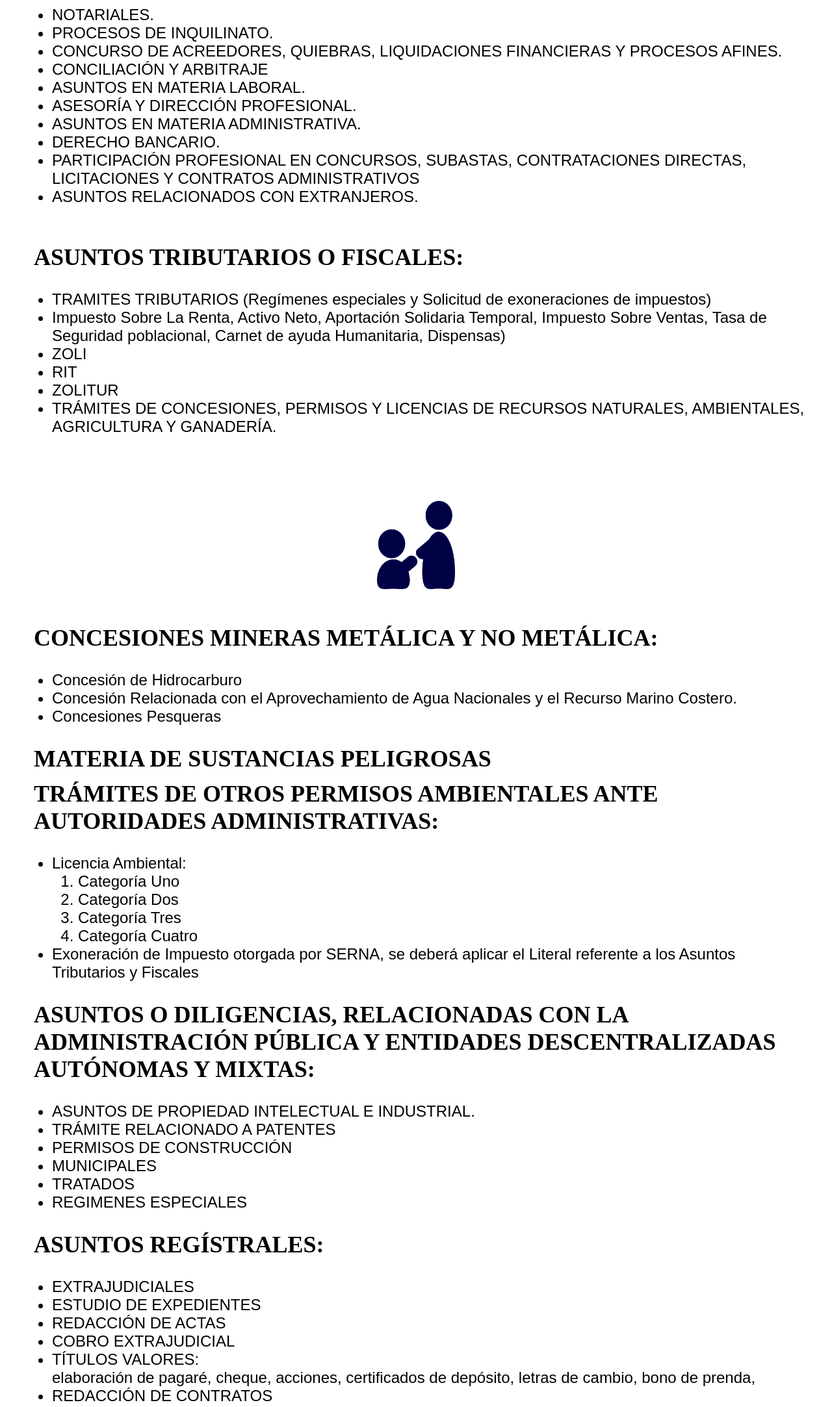
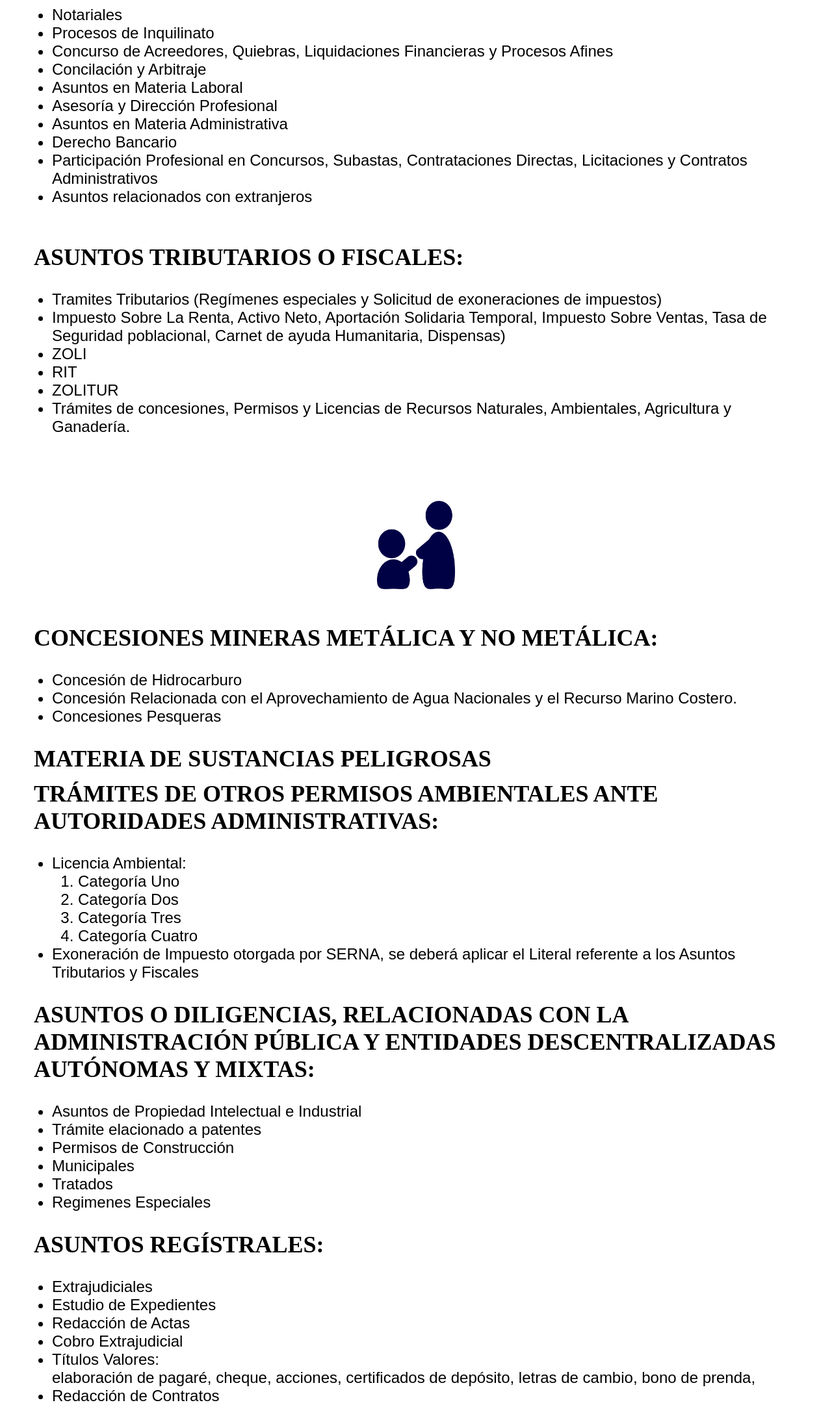
Before and after one commit to seaathn/seaathn.github.io, a plain HTML site: page index.html in a window 1280 px wide. Shown: the part 4260-6426 px from the top of the page at 65% size. Drawn offline with Linux system fonts and the light colour scheme.

Commit message:
Add files via upload

```diff
--- a/index.html
+++ b/index.html
@@ -150,22 +150,16 @@
           <br />
           <div>
             <ul>
-              <li>NOTARIALES.</li>
-              <li>PROCESOS DE INQUILINATO.</li>
-              <li>
-                CONCURSO DE ACREEDORES, QUIEBRAS, LIQUIDACIONES FINANCIERAS Y
-                PROCESOS AFINES.
-              </li>
-              <li>CONCILIACIÓN Y ARBITRAJE</li>
-              <li>ASUNTOS EN MATERIA LABORAL.</li>
-              <li>ASESORÍA Y DIRECCIÓN PROFESIONAL.</li>
-              <li>ASUNTOS EN MATERIA ADMINISTRATIVA.</li>
-              <li>DERECHO BANCARIO.</li>
-              <li>
-                PARTICIPACIÓN PROFESIONAL EN CONCURSOS, SUBASTAS, CONTRATACIONES
-                DIRECTAS, LICITACIONES Y CONTRATOS ADMINISTRATIVOS
-              </li>
-              <li>ASUNTOS RELACIONADOS CON EXTRANJEROS.</li>
+              <li>Notariales</li>
+              <li>Procesos de Inquilinato</li>
+              <li>Concurso de Acreedores, Quiebras, Liquidaciones Financieras y Procesos Afines</li>
+              <li>Concilación y Arbitraje</li>
+              <li>Asuntos en Materia Laboral</li>
+              <li>Asesoría y Dirección Profesional</li>
+              <li>Asuntos en Materia Administrativa</li>
+              <li>Derecho Bancario</li>
+              <li>Participación Profesional en Concursos, Subastas, Contrataciones Directas, Licitaciones y Contratos Administrativos</li>
+              <li>Asuntos relacionados con extranjeros</li>
             </ul>
           </div>
 
@@ -174,7 +168,7 @@
             <h2 style="border: unset">ASUNTOS TRIBUTARIOS O FISCALES:</h2>
             <ul>
               <li>
-                TRAMITES TRIBUTARIOS (Regímenes especiales y Solicitud de
+                Tramites Tributarios (Regímenes especiales y Solicitud de
                 exoneraciones de impuestos)
               </li>
               <li>
@@ -186,8 +180,8 @@
               <li>RIT</li>
               <li>ZOLITUR</li>
               <li>
-                TRÁMITES DE CONCESIONES, PERMISOS Y LICENCIAS DE RECURSOS
-                NATURALES, AMBIENTALES, AGRICULTURA Y GANADERÍA.
+                Trámites de concesiones, Permisos y Licencias de Recursos
+                Naturales, Ambientales, Agricultura y Ganadería.
               </li>
             </ul>
           </div>
@@ -234,26 +228,26 @@
             ENTIDADES DESCENTRALIZADAS AUTÓNOMAS Y MIXTAS:
           </h2>
           <ul>
-            <li>ASUNTOS DE PROPIEDAD INTELECTUAL E INDUSTRIAL.</li>
-            <li>TRÁMITE RELACIONADO A PATENTES</li>
-            <li>PERMISOS DE CONSTRUCCIÓN</li>
-            <li>MUNICIPALES</li>
-            <li>TRATADOS</li>
-            <li>REGIMENES ESPECIALES</li>
+            <li>Asuntos de Propiedad Intelectual e Industrial</li>
+            <li>Trámite elacionado a patentes</li>
+            <li>Permisos de Construcción </li>
+            <li>Municipales</li>
+            <li>Tratados</li>
+            <li>Regimenes Especiales</li>
           </ul>
 
           <h2 style="border: unset">ASUNTOS REGÍSTRALES:</h2>
           <ul>
-            <li>EXTRAJUDICIALES</li>
-            <li>ESTUDIO DE EXPEDIENTES</li>
-            <li>REDACCIÓN DE ACTAS</li>
-            <li>COBRO EXTRAJUDICIAL</li>
+            <li>Extrajudiciales</li>
+            <li>Estudio de Expedientes</li>
+            <li>Redacción de Actas</li>
+            <li>Cobro Extrajudicial</li>
             <li>
-              TÍTULOS VALORES: <br />
+              Títulos Valores: <br />
               elaboración de pagaré, cheque, acciones, certificados de depósito,
               letras de cambio, bono de prenda,
             </li>
-            <li>REDACCIÓN DE CONTRATOS</li>
+            <li>Redacción de Contratos</li>
           </ul>
         </div>
         <div id="alianzas"></div>
@@ -272,15 +266,11 @@
           <hr />
 
           <img src="assets/img/contacto_01.png" alt="Contactos" />
-          <img src="assets/img/contacto_03.png" alt="Contactos" />
-          <img src="assets/img/contacto_02.png" alt="Contactos" />
+
         </div>
       </article>
     </main>
     <footer>
-      <p class="copyright">
-        Para más información contáctanos por: info@seaathn.com
-      </p>
       <p class="copyright">© Todos los derechos reservados 2021</p>
     </footer>
   </body>
```
Also changed, not shown: assets/img/contacto_01.png.
